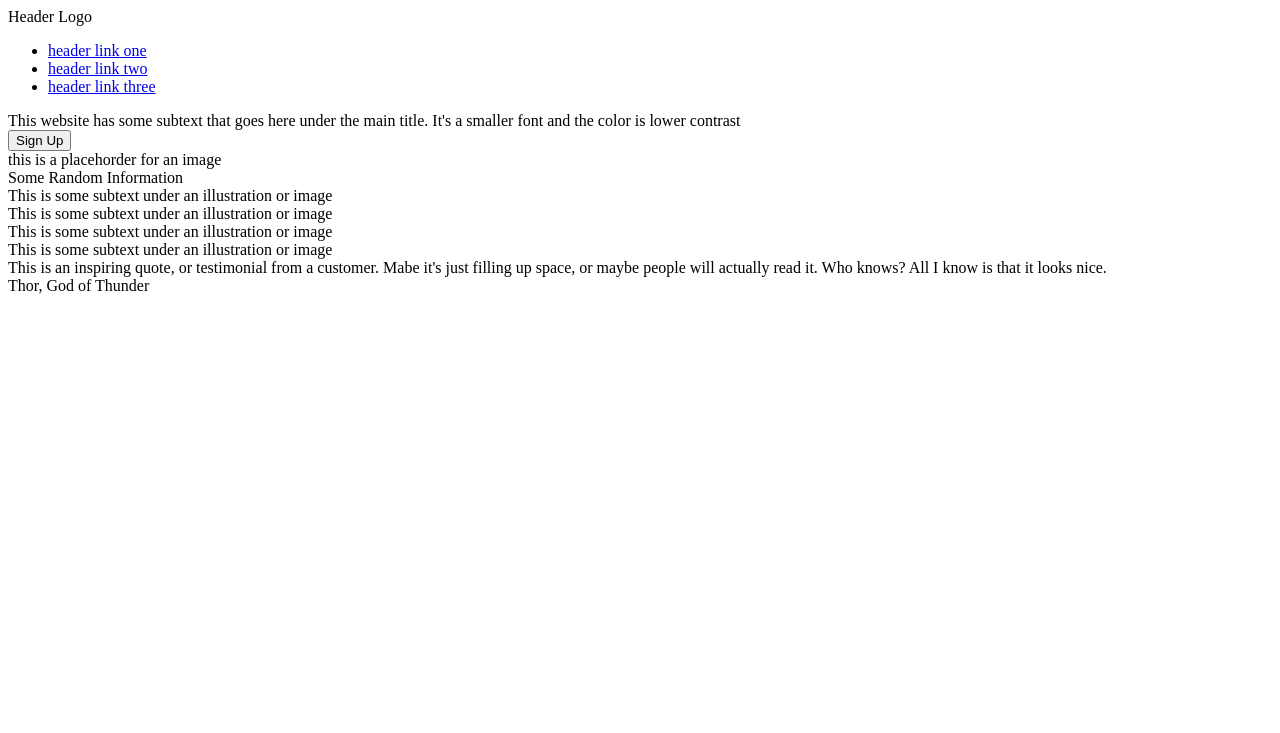
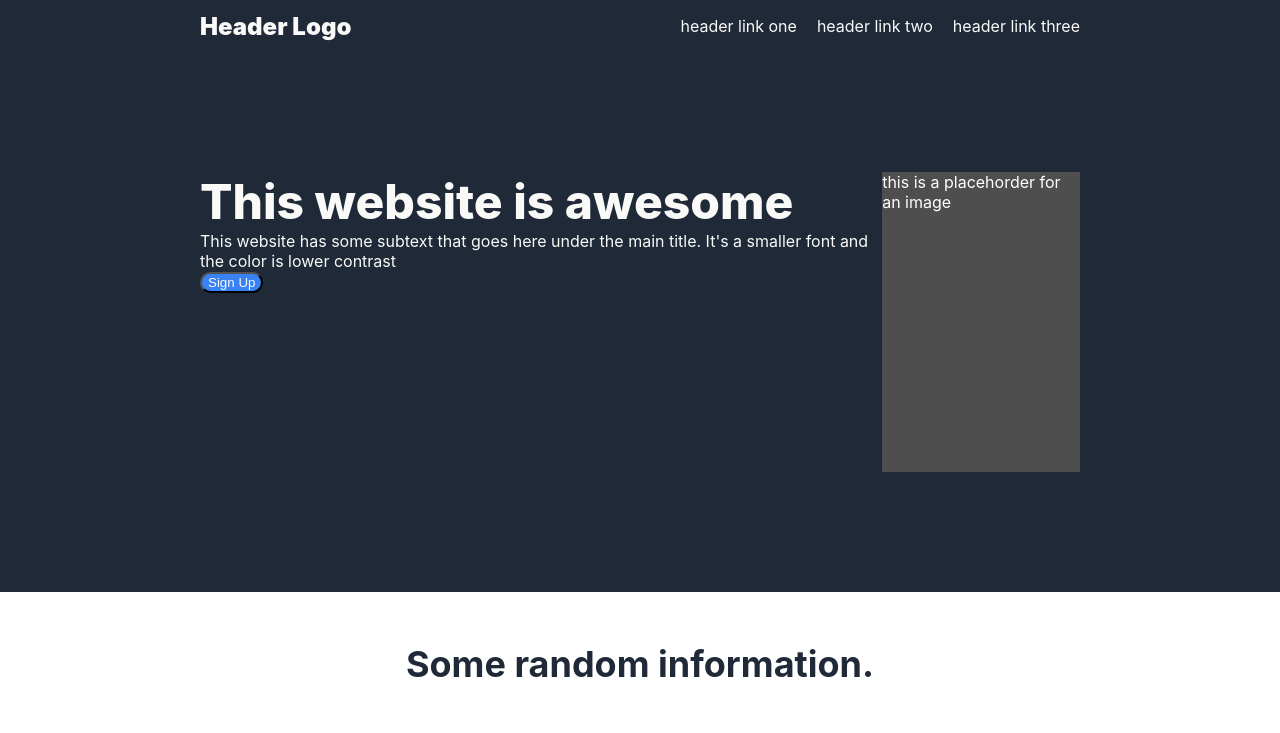
Before and after one commit to arrowoodmd/landing-page, a plain HTML site: page index.html in a window 1280 px wide. Shown: the top 733 px of the page. Drawn offline with Linux system fonts and the light colour scheme.

Commit message:
modified index.html & styles-css

```diff
--- a/index.html
+++ b/index.html
@@ -8,16 +8,17 @@
     <link rel="stylesheet" href="styles.css">
 </head>
 <body>
-    <div class="header">Header Logo
+        <div class="header-container">
+            <div class="header">Header Logo</div>
             <ul>
                 <li><a href="google.com">header link one</a></li>
                 <li><a href="google.com">header link two</a></li>
                 <li><a href="google.com">header link three</a></li>
             </ul>
         </div>
-    <div class="container">
+        <div class="hero">
             <div class="sub-container">
-            <div class="main-title"></div>
+                <div class="main-title">This website is awesome</div>
                 <div class="text">This website has some subtext that goes here under the main title. It's a smaller font and the color is lower contrast</div>
                 <div class="buttons">
                     <button>Sign Up</button>
@@ -25,26 +26,37 @@
             </div>
             <div class="image">this is a placehorder for an image</div>
         </div>
-    <div class="container2">
-        <div class="info">Some Random Information</div>
-
-        <div class="box">
-            <div class="text">This is some subtext under an illustration or image</div>
+        <div class="container">
+            <div class="info-container">
+                <div class="info">Some random information.</div>
             </div>
-        <div class="box">
-            <div class="text">This is some subtext under an illustration or image</div>
+            <div class="box-container">
+                <div class="box"></div>
+                <div class="box"></div>
+                <div class="box"></div>
+                <div class="box"></div>
             </div>
-        <div class="box">
-            <div class="text">This is some subtext under an illustration or image</div>
-        </div>
-        <div class="box">
-            <div class="text">This is some subtext under an illustration or image</div>
+            <div class="text-container">
+                <div class="text">this is some subtext under an illustration or image</div>
+                <div class="text">this is some subtext under an illustration or image</div>
+                <div class="text">this is some subtext under an illustration or image</div>
+                <div class="text">this is some subtext under an illustration or image</div>
             </div>
         </div>
+        <div class="container2">
+            <div class="quote">This is an inspiring quote, or testimonial from a customer.  Maybe it's just filling up space, or maybe
+                people will actually read it.  Who knows?  All I know is that it looks nice.</div>
+            <div class="thor">- Thor, God of Thunder</div>
+        </div>
         <div class="container3">
-        <div class="quote">This is an inspiring quote, or testimonial from a customer. Mabe it's just filling up space, or maybe
-            people will actually read it. Who knows? All I know is that it looks nice.</div>
-        <div class="thor">Thor, God of Thunder</div>
+            <div class="sub-container2">
+                <div class="sub-title"><strong>Call to action! It's time!</strong></div>
+                <div class="text">Sign up for our product by clicking that button right over there.</div>
+                    <div class="buttons">
+                        <button>Sign Up</button>
                     </div>
+            </div>
+        </div>
+        <div class="footer">Copyright © The Odin Project 2021</div>
 </body>
 </html>
--- a/styles.css
+++ b/styles.css
@@ -0,0 +1,158 @@
+body {
+    display: flex;
+    flex-direction: column;
+    font-family: -apple-system, BlinkMacSystemFont, 'Segoe UI', Roboto, Oxygen, Ubuntu, Cantarell, 'Open Sans', 'Helvetica Neue', sans-serif;
+    margin: auto;
+}
+
+.center {
+    display: flex;
+    flex-direction: column;
+}
+.header-container {
+    background: #1F2937;
+    display: flex;
+    color: #F9FAF8;
+    justify-content: space-between;
+    align-items: center;
+    padding: 0px 200px;
+}
+
+.header {
+    font-size: 24px;
+    font-weight: 900;
+}
+
+ul {
+    list-style-type: none;
+    display: flex;
+    gap: 20px;
+    font-size: 16px;
+}
+
+a {
+    text-decoration: none;
+    color: #F9FAF8;
+}
+
+.hero {
+    background: #1F2937;
+    padding: 120px 200px;
+    display: flex;
+    height: 300px;
+}
+
+.sub-container {
+    color: #F9FAF8;
+}
+
+.main-title {
+    font-size: 48px;
+    font-weight: 800;
+}
+
+button {
+    background: #3882F6;
+    color: #F9FAF8;
+    border-radius: 15px;
+}
+
+.image  {
+    background-color: rgb(78, 78, 78);
+    color: white;
+}
+
+.container2 {
+    background: #E5E7EB;
+}
+
+.container  {
+    display: flex;
+    flex-direction: column;
+}
+
+.container .info-container  {
+    display: flex;
+    justify-content: center;
+    color: #1F2937;
+    font-size: 36px;
+    font-weight: bolder;
+    padding: 50px 0px;
+}
+
+.container .box-container {
+    display: flex;
+    flex-direction: row;
+    justify-content: center;
+    gap: 50px;
+}
+
+.box-container .box {
+    border-radius: 15px;
+    border: 4px solid #3882F6;
+    width: 150px;
+    height: 150px;
+}
+
+.container .text-container {
+    display: flex;
+    flex-direction: row;
+    justify-content: center;
+    gap: 50px;
+}
+
+.text-container .text {
+    color: #747171;
+    width: 150px;
+    height: 150px;
+    text-align: center;
+    padding-top: 20px;
+}
+
+.container2 {
+    display: flex;
+    flex-direction: column;
+    height: 400px;
+    padding: 0px 300px;
+}
+
+.container2 .quote {
+    font-size: 36px;
+    color: #505050;
+    font-style: italic;
+    padding: 100px 0px 10px 0px;
+    flex-wrap: wrap;
+}
+
+.container2 .thor {
+    font-size: 26px;
+    font-weight: 900;
+    color: #1F2937;
+}
+
+.container3 {
+    display: flex;
+    margin: 150px 300px;
+    display: flex;
+}
+
+.container3 .sub-container2 {
+    background-color: #3882F6;
+    color: #F9FAF8;
+    width: 100%;
+    height: auto;
+}
+
+.sub-container2 .sub-title {
+    font-size: 24px;
+}
+
+
+
+.footer {
+    background: #1F2937;
+    color: #F9FAF8;
+    padding: 40px 0px;
+    display: flex;
+    justify-content: center;
+}
```
Lines whose indentation alone changed are shown as unchanged.
